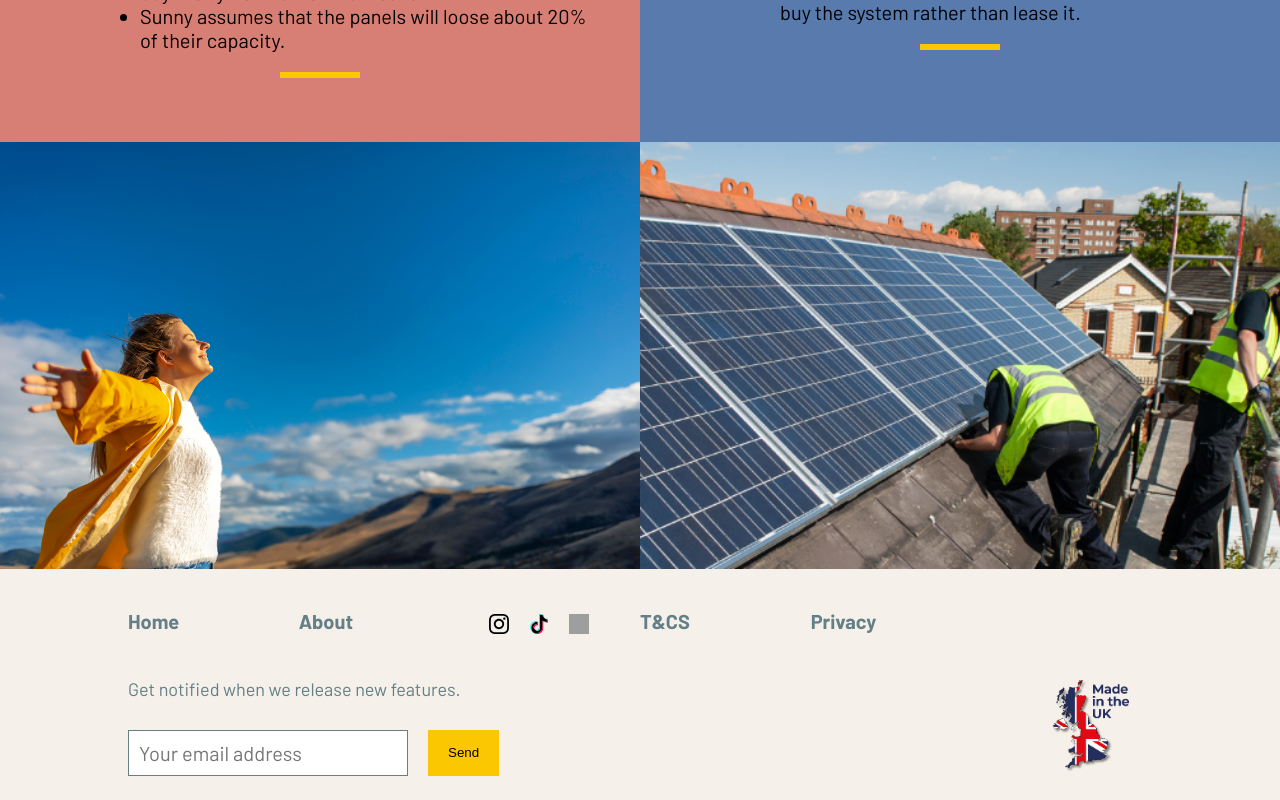
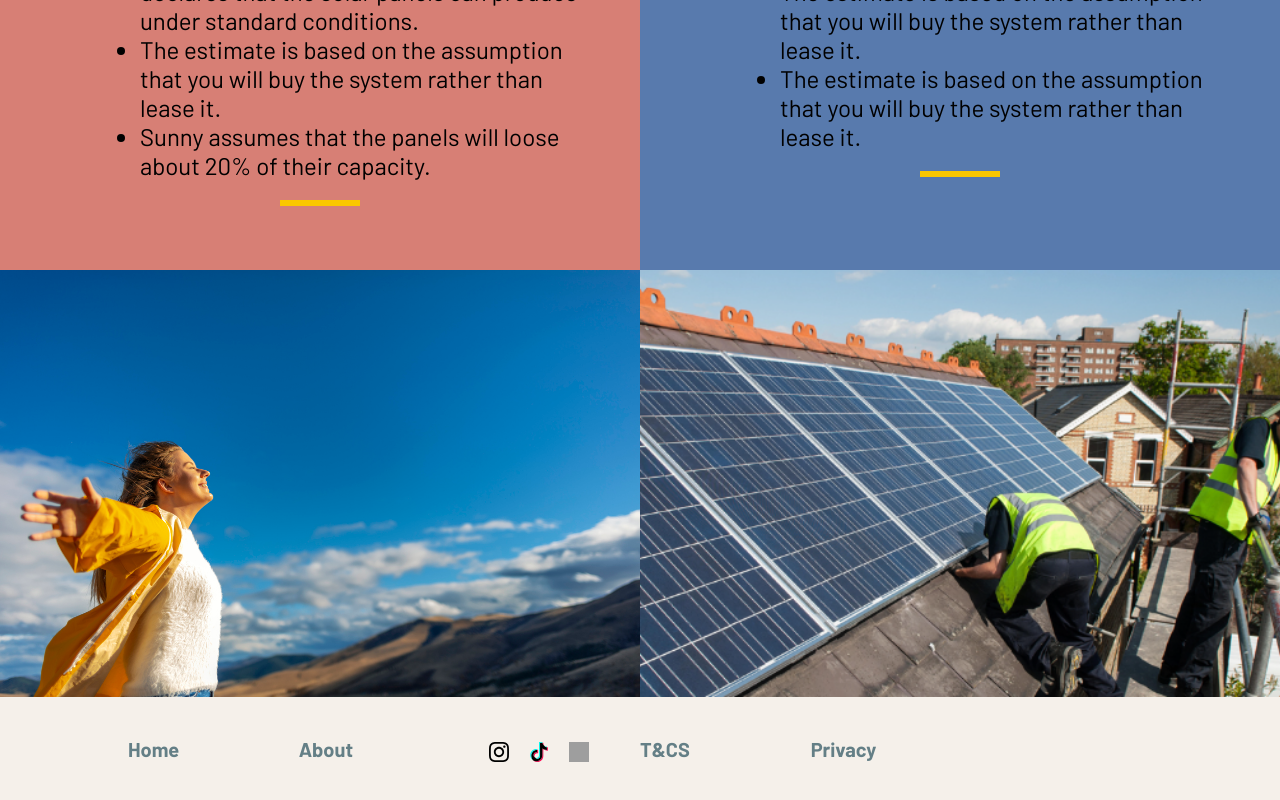
Before and after one commit to johndck/solarPotentialApplication, a React (Vite) app: page / in a window 1280 px wide. Shown: the part 900-1700 px from the top of the page. Built offline with nearby package versions, Linux system fonts and the light colour scheme; grey boxes are pictures that could not be loaded.

Commit message:
small styling changes

```diff
--- a/src/index.css
+++ b/src/index.css
@@ -297,6 +297,10 @@ html {
   padding-left: 5rem;
 }
 
+.detailsLeftContent ul li {
+  font-size: 1.2rem;
+}
+
 .contentRight {
   padding: 2rem;
   text-align: center;
@@ -305,6 +309,10 @@ html {
 .detailsRightContent ul {
   text-align: left;
   padding-left: 5rem;
+}
+
+.detailsRightContent ul li {
+  font-size: 1.2rem;
 }
 
 .marketingBlock {
@@ -410,6 +418,13 @@ html {
   background-color: var(--siteYellow);
   border: none;
   padding: 0 1rem;
+  cursor: pointer;
+  font-size: 0.9rem;
+}
+
+.emailSubmitbtn:hover {
+  background-color: var(--siteRed);
+  color: var(--background-color);
 }
 
 .footerLogo {
```
